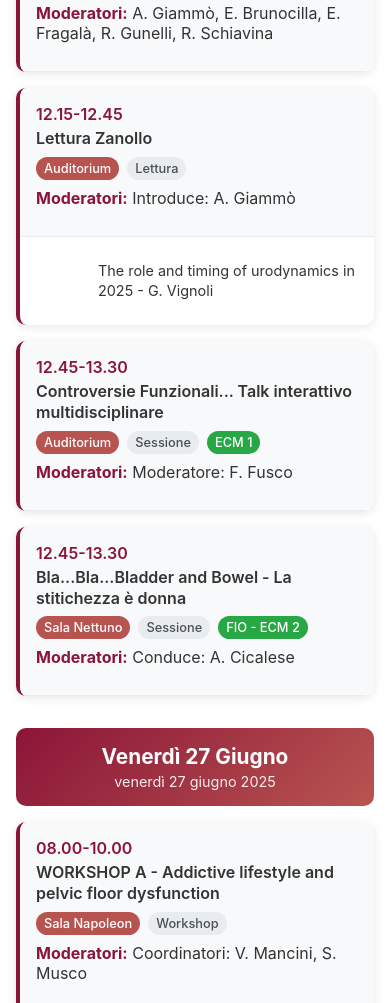
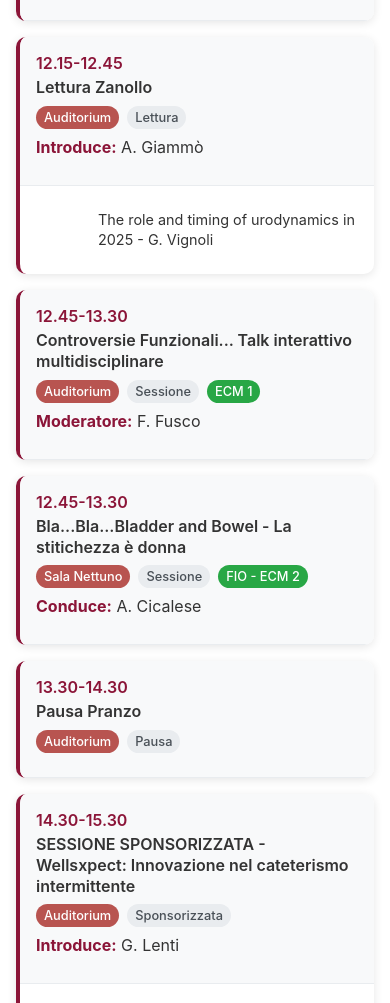
Before and after one commit to occhi0/SIUD25, a plain HTML site: page index.html in a window 390 px wide. Shown: the part 997-2000 px from the top of the page. Drawn offline with Linux system fonts and the light colour scheme.

Commit message:
Update index.html

```diff
--- a/index.html
+++ b/index.html
@@ -52,7 +52,7 @@
             background: #f8f9fa;
             border-bottom: 1px solid #e9ecef;
             position: sticky;
-            top: 80px;
+            top: 80px; /* Adjusted based on header height */
             z-index: 99;
         }
 
@@ -67,7 +67,7 @@
             display: grid;
             grid-template-columns: 1fr 1fr;
             gap: 0.5rem;
-            margin-bottom: 0.75rem;
+            /* margin-bottom: 0.75rem; */ /* Removed to reduce space after removing search */
         }
 
         .filter-dropdown {
@@ -95,25 +95,6 @@
         .dropdown-select:focus {
             outline: none;
             border-color: #B85450;
-            box-shadow: 0 0 0 3px rgba(139, 21, 56, 0.1);
-        }
-
-        .search-container {
-            position: relative;
-        }
-
-        .search-input {
-            width: 100%;
-            padding: 0.6rem;
-            border: 2px solid #e9ecef;
-            border-radius: 8px;
-            font-size: 0.9rem;
-            background: white;
-        }
-
-        .search-input:focus {
-            outline: none;
-            border-color: #8B1538;
             box-shadow: 0 0 0 3px rgba(139, 21, 56, 0.1);
         }
 
@@ -337,10 +318,6 @@
                     </select>
                 </div>
             </div>
-
-            <div class="search-container">
-                <input type="text" class="search-input" id="searchInput" placeholder="🔍 Cerca relatori, moderatori o argomenti...">
-            </div>
         </div>
 
         <main class="content" id="programContent">
@@ -349,7 +326,7 @@
     </div>
 
     <script>
-        // Dati del programma (versione semplificata per test)
+        // --- INIZIO DATI PROGRAMMA ---
         const programData = [
             {
                 date: "2025-06-26",
@@ -419,6 +396,87 @@
                         ecm: "FIO - ECM 2",
                         moderators: "Conduce: A. Cicalese",
                         program: []
+                    },
+                    {
+                        id: "pausa-pranzo-26",
+                        time: "13.30-14.30",
+                        title: "Pausa Pranzo",
+                        room: "auditorium",
+                        type: "pausa",
+                        ecm: false,
+                        moderators: "",
+                        program: []
+                    },
+                    {
+                        id: "sponsor-wellspect",
+                        time: "14.30-15.30",
+                        title: "SESSIONE SPONSORIZZATA - Wellsxpect: Innovazione nel cateterismo intermittente",
+                        room: "auditorium",
+                        type: "sponsor",
+                        ecm: false,
+                        moderators: "Introduce: G. Lenti",
+                        program: [
+                            { time: "14.30", item: "Nuove tecnologie e materiali - R. Gallo" },
+                            { time: "14.50", item: "L'importanza dell'educazione al paziente - S. Farina" },
+                            { time: "15.10", item: "Discussione" }
+                        ]
+                    },
+                    {
+                        id: "pavimento-pelvico-26",
+                        time: "14.30-15.30",
+                        title: "Il pavimento pelvico: dalla diagnosi alla riabilitazione",
+                        room: "napoleon",
+                        type: "sessione",
+                        ecm: "ECM 1",
+                        moderators: "Moderatori: E. Costantini, M. T. Filocamo",
+                        program: [
+                            { time: "14.30", item: "Ecografia del pavimento pelvico - D. Lauri" },
+                            { time: "14.45", item: "Riabilitazione post-prostatectomia - F. Cito" },
+                            { time: "15.00", item: "Terapie manuali - L. Ruggiero" },
+                            { time: "15.15", item: "Discussione" }
+                        ]
+                    },
+                    {
+                        id: "coffee-break-26",
+                        time: "15.30-16.00",
+                        title: "Coffee Break",
+                        room: "auditorium",
+                        type: "pausa",
+                        ecm: false,
+                        moderators: "",
+                        program: []
+                    },
+                    {
+                        id: "abstract-top-26",
+                        time: "16.00-17.30",
+                        title: "ABSTRACT - Le migliori comunicazioni orali",
+                        room: "auditorium",
+                        type: "abstract",
+                        ecm: "ECM 1",
+                        moderators: "Moderatori: M. P. Tondo, V. Vagnoni",
+                        program: [
+                            { time: "16.00", item: "Presentazione 1 - Vincitore Abstract" },
+                            { time: "16.15", item: "Presentazione 2 - Vincitore Abstract" },
+                            { time: "16.30", item: "Presentazione 3 - Vincitore Abstract" },
+                            { time: "16.45", item: "Presentazione 4 - Vincitore Abstract" },
+                            { time: "17.00", item: "Presentazione 5 - Vincitore Abstract" },
+                            { time: "17.15", item: "Discussione finale" }
+                        ]
+                    },
+                    {
+                        id: "fio-cateterismo-26",
+                        time: "16.00-17.30",
+                        title: "SESSIONE F.I.O. - La gestione del cateterismo vescicale",
+                        room: "nettuno",
+                        type: "sessione",
+                        ecm: "FIO - ECM 2",
+                        moderators: "Moderatori: E. Lamanna, A. Mazzini",
+                        program: [
+                            { time: "16.00", item: "Cateterismo a lungo termine: quale gestione? - C. Crivellaro" },
+                            { time: "16.20", item: "Prevenzione delle infezioni - M. Bacchiani" },
+                            { time: "16.40", item: "Il ruolo dell'infermiere specialista - A. Cicalese" },
+                            { time: "17.00", item: "Discussione e casi pratici" }
+                        ]
                     }
                 ]
             },
@@ -532,17 +590,16 @@
                 ]
             }
         ];
+        // --- FINE DATI PROGRAMMA ---
 
         let currentFilters = {
             day: 'all',
             room: 'all',
             type: 'all',
-            timeSlot: 'all',
-            search: ''
+            timeSlot: 'all'
         };
 
         function initApp() {
-            console.log('App inizializzata');
             populateTimeSlots();
             renderProgram();
             setupEventListeners();
@@ -557,7 +614,7 @@
                 });
             });
 
-            const sortedTimeSlots = Array.from(timeSlots).sort();
+            const sortedTimeSlots = Array.from(timeSlots).sort((a, b) => a.localeCompare(b, undefined, {numeric: true}));
             const timeSlotSelect = document.getElementById('timeSlotFilter');
 
             timeSlotSelect.innerHTML = '<option value="all">Tutte le fasce orarie</option>';
@@ -571,8 +628,6 @@
         }
 
         function setupEventListeners() {
-            console.log('Configurazione event listeners');
-
             document.getElementById('dayFilter').addEventListener('change', (e) => {
                 currentFilters.day = e.target.value;
                 updateTimeSlotOptions();
@@ -593,11 +648,6 @@
                 currentFilters.timeSlot = e.target.value;
                 renderProgram();
             });
-
-            document.getElementById('searchInput').addEventListener('input', (e) => {
-                currentFilters.search = e.target.value.toLowerCase();
-                renderProgram();
-            });
         }
 
         function updateTimeSlotOptions() {
@@ -613,7 +663,7 @@
                 });
             });
 
-            const sortedTimeSlots = Array.from(timeSlots).sort();
+            const sortedTimeSlots = Array.from(timeSlots).sort((a, b) => a.localeCompare(b, undefined, {numeric: true}));
             const timeSlotSelect = document.getElementById('timeSlotFilter');
             const currentValue = timeSlotSelect.value;
 
@@ -634,12 +684,7 @@
             }
         }
 
-        function updateFavoriteButton() {
-            // Funzione rimossa - non più necessaria
-        }
-
         function renderProgram() {
-            console.log('Rendering programma');
             const container = document.getElementById('programContent');
             container.innerHTML = '';
 
@@ -670,7 +715,9 @@
                     </div>
                 `;
 
-                day.sessions.forEach(session => {
+                const sortedSessions = day.sessions.sort((a, b) => a.time.localeCompare(b.time, undefined, {numeric: true}));
+
+                sortedSessions.forEach(session => {
                     const sessionCard = createSessionCard(session);
                     daySection.appendChild(sessionCard);
                 });
@@ -694,7 +741,7 @@
                 });
             });
 
-            const sortedTimeSlots = Object.keys(sessionsByTimeSlot).sort();
+            const sortedTimeSlots = Object.keys(sessionsByTimeSlot).sort((a, b) => a.localeCompare(b, undefined, {numeric: true}));
 
             sortedTimeSlots.forEach(timeSlot => {
                 const sessions = sessionsByTimeSlot[timeSlot];
@@ -718,7 +765,7 @@
                     if (currentFilters.day === 'all') {
                         const dayBadge = document.createElement('span');
                         dayBadge.className = 'session-type';
-                        dayBadge.textContent = session.dayName.split(' ')[1];
+                        dayBadge.textContent = session.dayName.split(' ')[0].substring(0,3);
                         dayBadge.style.background = '#6c757d';
                         dayBadge.style.color = 'white';
                         sessionCard.querySelector('.session-info').appendChild(dayBadge);
@@ -748,14 +795,6 @@
 
                     if (currentFilters.timeSlot !== 'all' && session.time !== currentFilters.timeSlot) {
                         return false;
-                    }
-
-                    if (currentFilters.search) {
-                        const searchText = currentFilters.search;
-                        const sessionText = `${session.title} ${session.moderators} ${session.program.map(p => p.item).join(' ')}`.toLowerCase();
-                        if (!sessionText.includes(searchText)) {
-                            return false;
-                        }
                     }
 
                     return true;
@@ -788,6 +827,17 @@
                 `;
             }
 
+            let moderatorsHTML = '';
+            if (session.moderators) {
+                if (session.moderators.includes(':')) {
+                    const parts = session.moderators.split(':');
+                    moderatorsHTML = `<div class="session-moderators"><strong>${parts[0]}:</strong> ${parts[1]}</div>`;
+                } else {
+                    moderatorsHTML = `<div class="session-moderators">${session.moderators}</div>`;
+                }
+            }
+
+
             card.innerHTML = `
                 <div class="session-header">
                     <div class="session-time">${session.time}</div>
@@ -797,20 +847,12 @@
                         <span class="session-type">${getTypeName(session.type)}</span>
                         ${ecmBadge}
                     </div>
-                    ${session.moderators ? `
-                        <div class="session-moderators">
-                            <strong>Moderatori:</strong> ${session.moderators}
-                        </div>
-                    ` : ''}
+                    ${moderatorsHTML}
                 </div>
                 ${programHTML ? `<div class="session-content">${programHTML}</div>` : ''}
             `;
 
             return card;
-        }
-
-        function toggleFavorite(sessionId) {
-            // Funzione rimossa - non più necessaria
         }
 
         function getRoomName(room) {
@@ -829,13 +871,15 @@
                 'sessione': 'Sessione',
                 'abstract': 'Abstract',
                 'sponsor': 'Sponsorizzata',
-                'registrazione': 'Registrazione'
+                'registrazione': 'Registrazione',
+                'pausa': 'Pausa'
             };
             return types[type] || type;
         }
 
         function formatDate(dateStr) {
             const date = new Date(dateStr);
+            date.setMinutes(date.getMinutes() + date.getTimezoneOffset());
             const options = {
                 weekday: 'long',
                 year: 'numeric',
```
